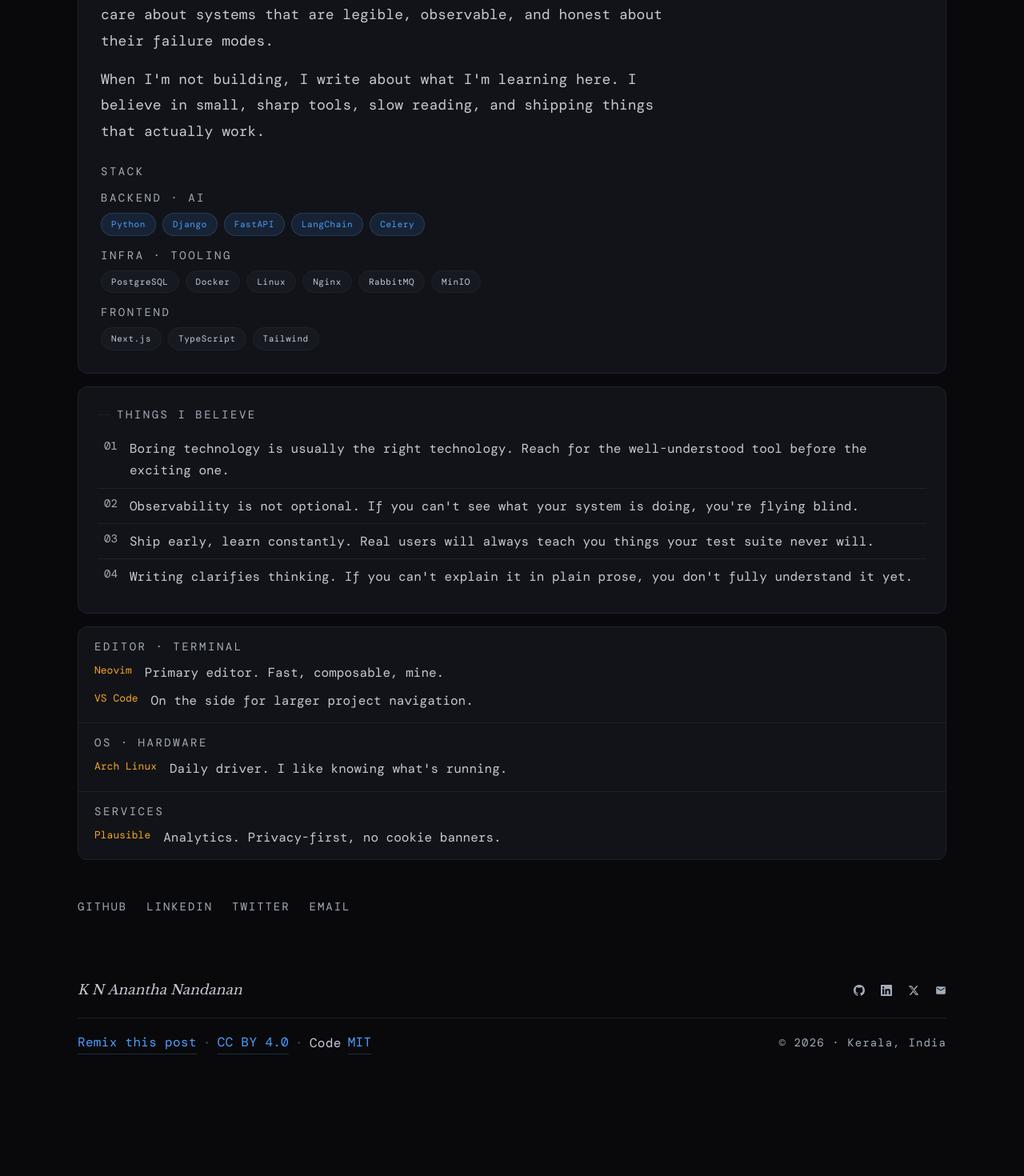
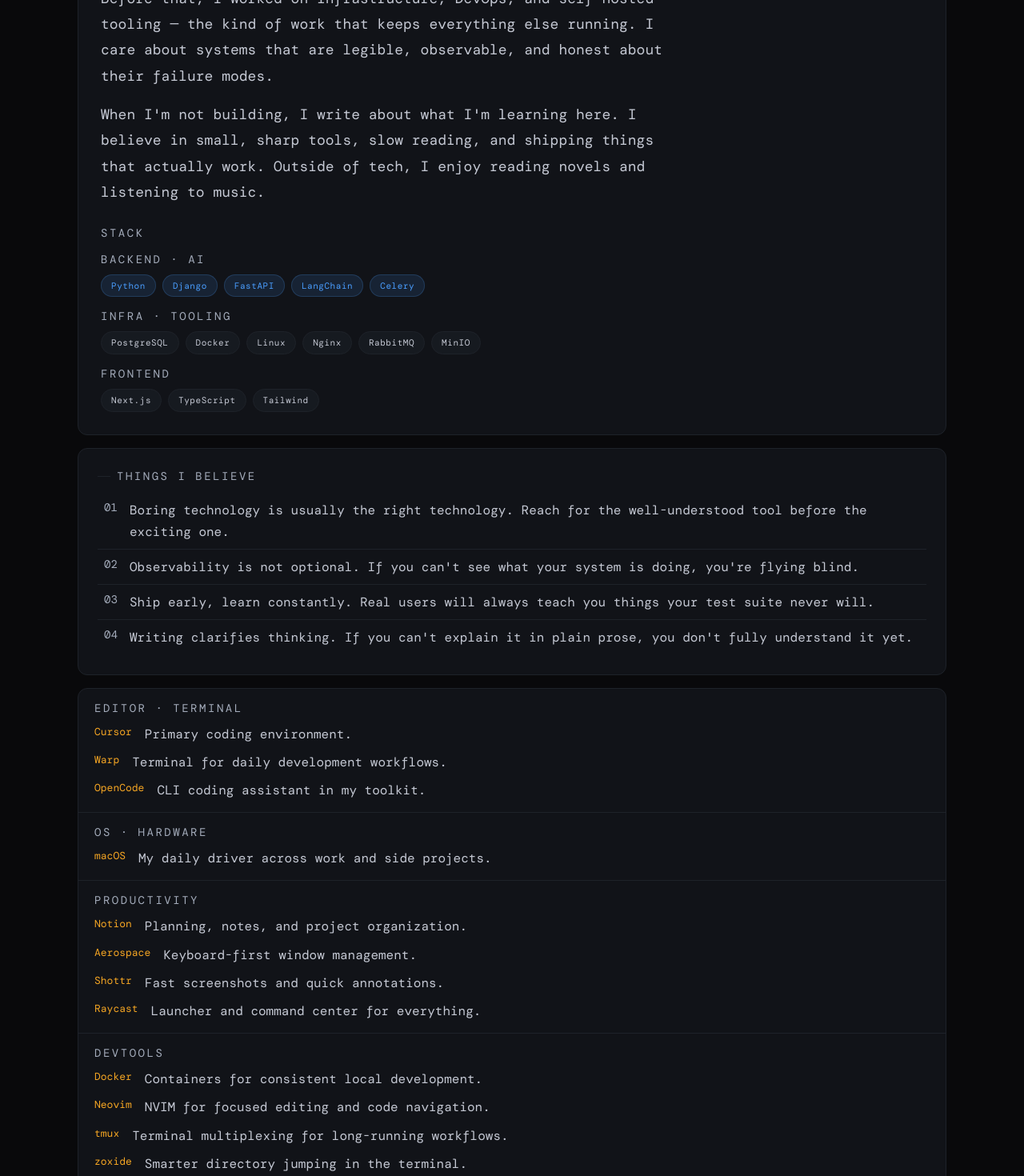
Before and after one commit to ananthanandanan/my-website, a Next.js app: page /about in a window 1280 px wide. Shown: the part 900-2370 px from the top of the page at 80% size. Before the commit the page ends 2266 px from the top, so only its background shows below. Built offline with nearby package versions, Linux system fonts and the light colour scheme; a web font is replaced by a local one.

Commit message:
chore: update package-lock.json for minimatch version 10.2.4; enhance About page with updated personal interests and tool descriptions

```diff
--- a/app/about/page.tsx
+++ b/app/about/page.tsx
@@ -6,8 +6,9 @@
 const nowItems = [
   ["Building", "QuestCraft — LLM-powered assessment platform for teachers"],
   ["Learning", "Distributed systems design, Rust for systems programming"],
-  ["Reading", "Designing Data-Intensive Applications — Kleppmann"],
-  ["Location", "Kollam, Kerala — IST (UTC+5:30)"],
+  ["Reading", "Shadow Slave"],
+  ["Location", "India — IST (UTC+5:30)"],
+  ["Hobby", "Reading novels and listening to music"],
 ];
 
 const stackGroups = [
@@ -39,25 +40,59 @@
   {
     label: "Editor · Terminal",
     items: [
-      { name: "Neovim", desc: "Primary editor. Fast, composable, mine." },
-      { name: "VS Code", desc: "On the side for larger project navigation." },
+      { name: "Cursor", desc: "Primary coding environment." },
+      { name: "Warp", desc: "Terminal for daily development workflows." },
+      { name: "OpenCode", desc: "CLI coding assistant in my toolkit." },
     ],
   },
   {
     label: "OS · Hardware",
     items: [
       {
-        name: "Arch Linux",
-        desc: "Daily driver. I like knowing what's running.",
+        name: "macOS",
+        desc: "My daily driver across work and side projects.",
       },
     ],
   },
   {
-    label: "Services",
+    label: "Productivity",
     items: [
       {
-        name: "Plausible",
-        desc: "Analytics. Privacy-first, no cookie banners.",
+        name: "Notion",
+        desc: "Planning, notes, and project organization.",
+      },
+      {
+        name: "Aerospace",
+        desc: "Keyboard-first window management.",
+      },
+      {
+        name: "Shottr",
+        desc: "Fast screenshots and quick annotations.",
+      },
+      {
+        name: "Raycast",
+        desc: "Launcher and command center for everything.",
+      },
+    ],
+  },
+  {
+    label: "Devtools",
+    items: [
+      {
+        name: "Docker",
+        desc: "Containers for consistent local development.",
+      },
+      {
+        name: "Neovim",
+        desc: "NVIM for focused editing and code navigation.",
+      },
+      {
+        name: "tmux",
+        desc: "Terminal multiplexing for long-running workflows.",
+      },
+      {
+        name: "zoxide",
+        desc: "Smarter directory jumping in the terminal.",
       },
     ],
   },
@@ -86,7 +121,7 @@
               K N Anantha Nandanan
             </h1>
             <p className="type-meta mt-2 uppercase tracking-[0.14em] text-text-dim">
-              Backend Engineer · Kerala, India
+              Backend Engineer · India
             </p>
             <div className="type-meta mt-4 inline-flex items-center gap-2 rounded-full border border-[#2ecc7140] bg-[#2ecc7112] px-3.5 py-1.5 uppercase tracking-[0.12em] text-[#7bdc9f]">
               <span
@@ -144,7 +179,8 @@
           <p className="type-lead mb-6 measure-readable">
             When I&apos;m not building, I write about what I&apos;m learning
             here. I believe in small, sharp tools, slow reading, and shipping
-            things that actually work.
+            things that actually work. Outside of tech, I enjoy reading novels
+            and listening to music.
           </p>
 
           <div className="type-meta mb-3 uppercase tracking-[0.18em] text-text-dim">
```
Also changed, not shown: 1 other file (tests, documents, lock files or other folders).
